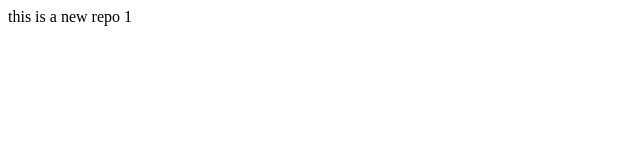
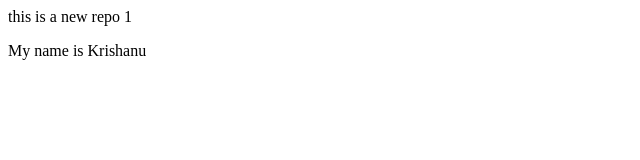
Before and after one commit to Krish-sants/localrepo, a plain HTML site: page index.html in a window 1280 px wide. Shown: the whole page, without its empty margins (0-640 px from the left). Drawn offline with Linux system fonts and the light colour scheme.

Commit message:
add new feature

```diff
--- a/index.html
+++ b/index.html
@@ -1 +1,4 @@
 <p>this is a new repo 1</p>
+<p>
+    My name is Krishanu
+</p>
```
